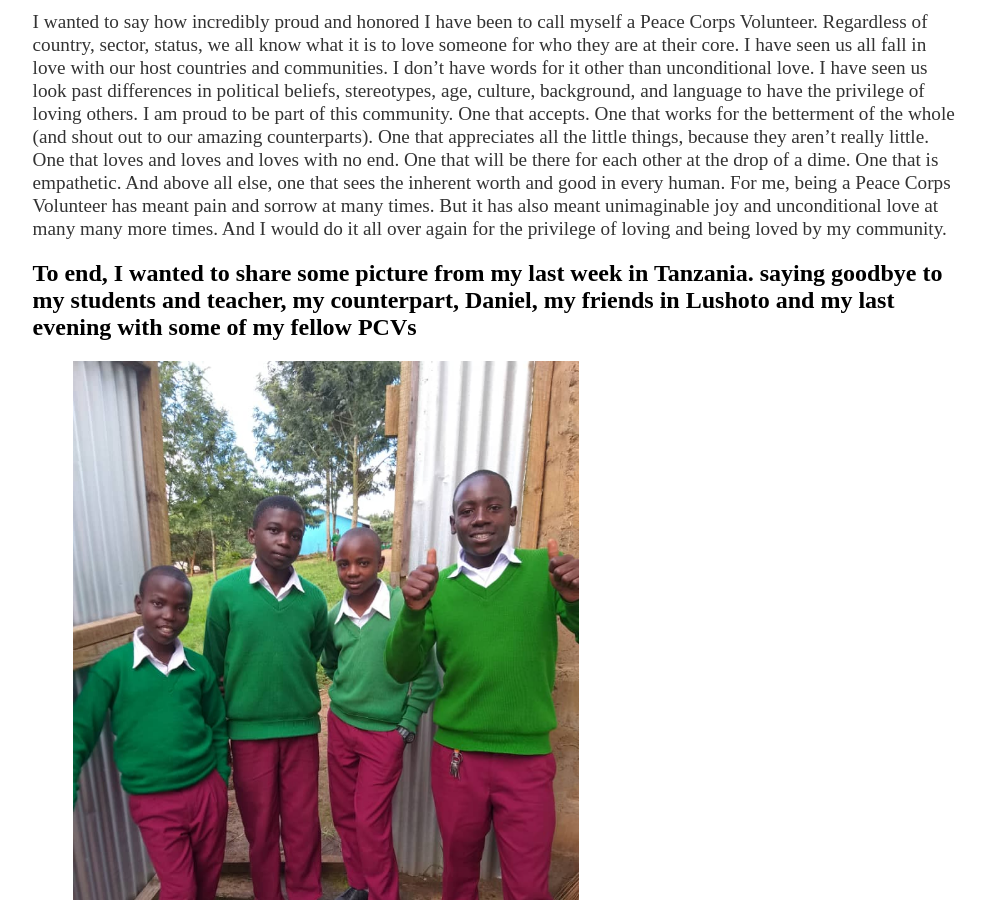
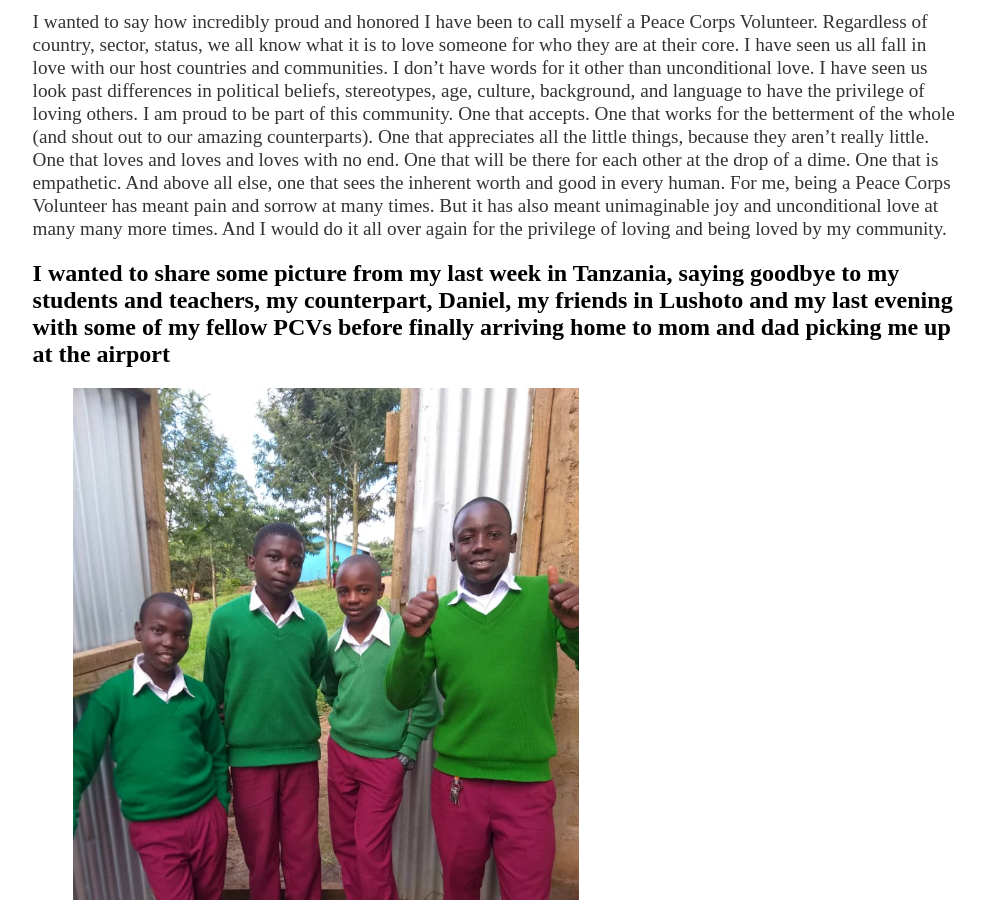
Before and after one commit to caliholman/caliholman.github.io, a Jekyll site: the page built from _posts/2020-03-30-The-email-that-changed-everything.md, in a window 1280 px wide and 900 px high, scrolled down 2708 px. Shown: the whole window, without its empty margins (145-1130 px from the left). Built offline with Jekyll 4.4.1, drawn with Linux system fonts in a browser that asks for light colours; comment, search, counter and statistics services are not loaded.

Commit message:
Update 2020-03-30-The-email-that-changed-everything.md

```diff
--- a/_posts/2020-03-30-The-email-that-changed-everything.md
+++ b/_posts/2020-03-30-The-email-that-changed-everything.md
@@ -40,9 +40,9 @@ I am proud to be part of this community. One that accepts. One that works for th
 For me, being a Peace Corps Volunteer has meant pain and sorrow at many times. But it has also meant unimaginable joy and unconditional love at many many more times. And I would do it all over again for the privilege of loving and being loved by my community.
 
 
-## To end, I wanted to share some picture from my last week in Tanzania. saying goodbye to my students and teacher, my counterpart, Daniel, my friends in Lushoto and my last evening with some of my fellow PCVs
+## I wanted to share some picture from my last week in Tanzania, saying goodbye to my students and teachers, my counterpart, Daniel, my friends in Lushoto and my last evening with some of my fellow PCVs before finally arriving home to mom and dad picking me up at the airport
 {% for image in site.static_files %}
-    {% if image.path contains 'img/Evacuation' %}
+    {% if image.path contains 'img/Evacuation2' %}
 <figure>
 <img src="{{ site.baseurl }}{{ image.path }}" style="width:60%" alt="image"/>
 </figure>
```
